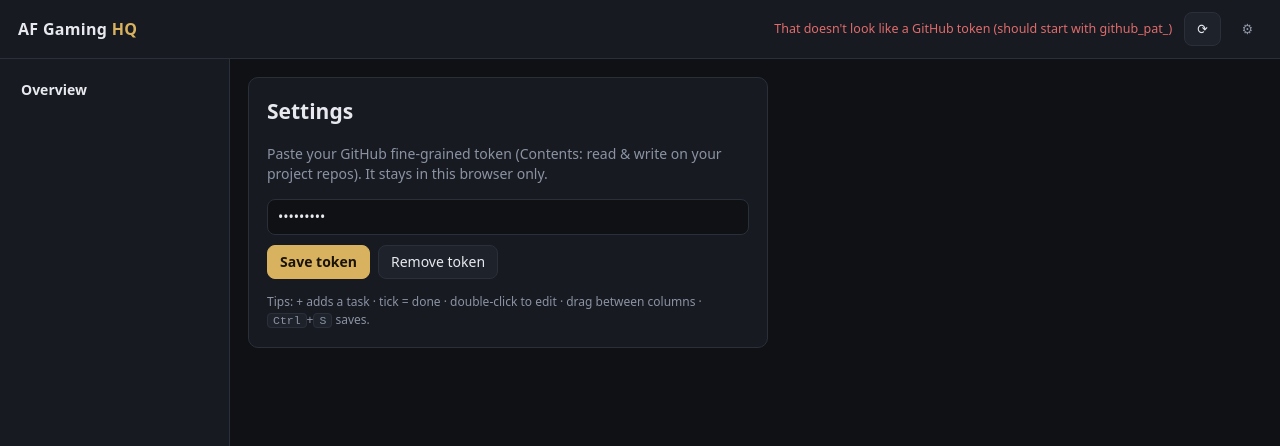
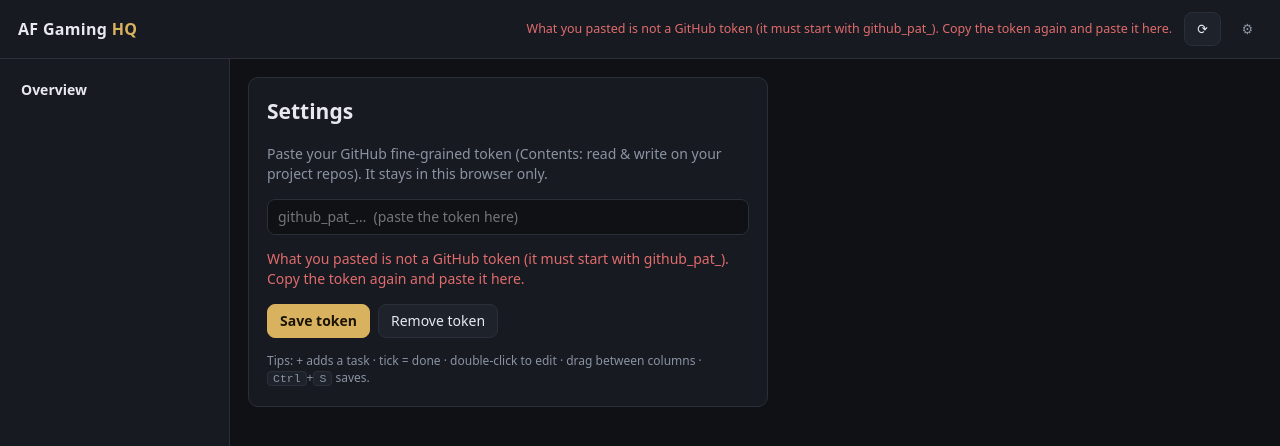
Before and after one commit to ahmedwagehfadl/ahmedwagehfadl.github.io, a plain HTML site: page hq/index.html in a window 1280 px wide. Both pictures are taken after typing "Sample123" into the empty fields and a click on the button "Save token". Shown: the top 446 px of the page. Drawn offline with Linux system fonts and the light colour scheme.

Commit message:
HQ: clear message when pasted text is not a token
Co-Authored-By: Claude Opus 5.5 <noreply@anthropic.com>
Claude-Session: https://claude.ai/code/session_019J3NoiqYRSASskKKQGYsTB

```diff
--- a/hq/index.html
+++ b/hq/index.html
@@ -416,7 +416,11 @@ function renderSettings(err) {
     inp,
     el("div", { class: "row" },
       el("button", { class: "primary", onclick: () => { token = cleanToken(inp.value); inp.value = token;
-        if (!/^(github_pat_|ghp_)/.test(token)) { status("That doesn't look like a GitHub token (should start with github_pat_)", "err"); return; }
+        if (!/^(github_pat_|ghp_)/.test(token)) {
+          const msg = "What you pasted is not a GitHub token (it must start with github_pat_). Copy the token again and paste it here.";
+          status(msg, "err"); inp.value = ""; inp.placeholder = "github_pat_…  (paste the token here)";
+          let e = box.querySelector(".tokerr"); if (!e) { e = el("p", { class: "tokerr", style: "color:var(--red)" }); inp.after(e); }
+          e.textContent = msg; token = ""; return; }
         try { localStorage.setItem(LS_TOKEN, token); } catch(e) {} current = null; loadAll(); } }, "Save token"),
       el("button", { onclick: () => { token = ""; inp.value = ""; try { localStorage.removeItem(LS_TOKEN); } catch(e) {} status("Token removed"); } }, "Remove token")),
     err ? el("p", { style: "color:var(--red)" }, err) : null,
```
